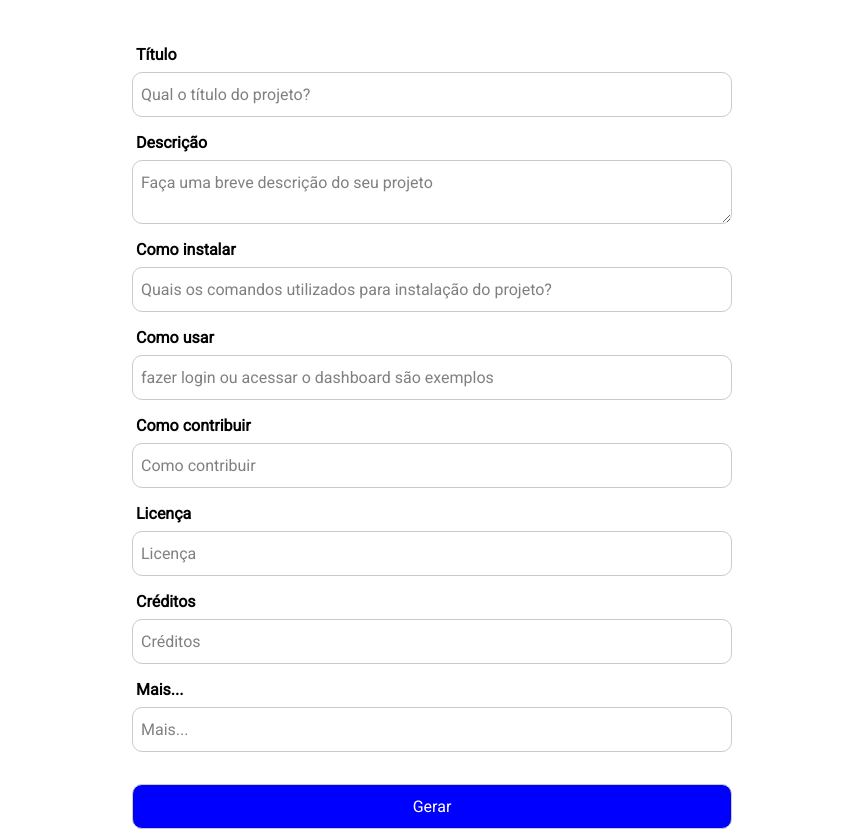
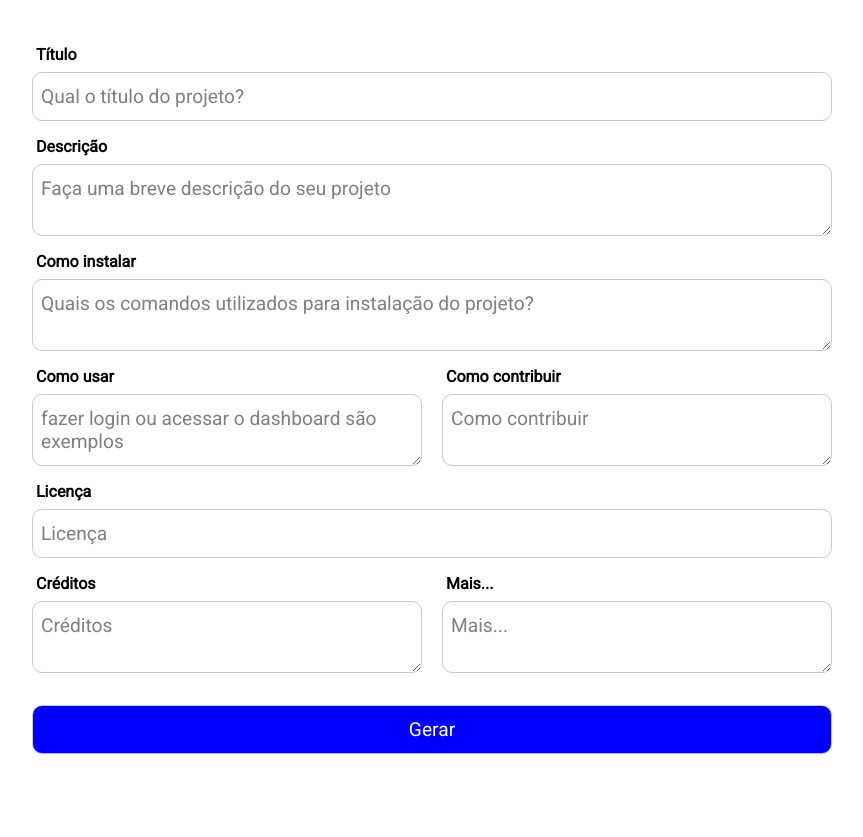
Before and after one commit to danilobserafim/Readme, a plain HTML site: page index.html in a window 1280 px wide. Shown: the part 72-909 px from the top of the page, without its empty margins (208-1071 px from the left). After the commit the page ends 834 px from the top, so only its background shows below. Drawn offline with Linux system fonts and the light colour scheme.

Commit message:
Mudança na UI para melhorar a usabilidade Melhoria na resposta do arquivo

```diff
--- a/index.html
+++ b/index.html
@@ -22,22 +22,42 @@
         <textarea name="descricao" id="descricao" placeholder="Faça uma breve descrição do seu projeto"></textarea>
 
         <label for="instalacao">Como instalar</label>
-        <input name="instalacao" id="instalacao" placeholder="Quais os comandos utilizados para instalação do projeto?"></input>
+        <textarea name="instalacao" id="instalacao" placeholder="Quais os comandos utilizados para instalação do projeto?"></textarea>
 
-        <label for="uso">Como usar</label>
-        <input name="uso" id="uso" placeholder="fazer login ou acessar o dashboard são exemplos"></input>
 
-        <label for="contribuir">Como contribuir</label>
-        <input name="contribuir" id="contribuir" placeholder="Como contribuir"></input>
+        <div class="divMenor">
+            <div class="menor">
+                <label for="uso" >Como usar</label>
+                <textarea name="uso" id="uso" placeholder="fazer login ou acessar o dashboard são exemplos"></textarea>
+
+        </div>
+        <div class="menor">
+
+            <label for="contribuir">Como contribuir</label>
+            <textarea name="contribuir" id="contribuir" placeholder="Como contribuir"></textarea>
+        </div>
+
+        </div>
+
 
         <label for="licenca">Licença</label>
         <input name="licenca" id="licenca" placeholder="Licença"></input>
 
-        <label for="creditos">Créditos</label>
-        <input name="creditos" id="creditos" placeholder="Créditos"></input>
 
-        <label for="mais">Mais...</label>
-        <input name="mais" id="mais" placeholder="Mais..."></input>
+        <div class="divMenor">
+        <div class="menor">
+            <label for="creditos">Créditos</label>
+            <textarea name="creditos" id="creditos" placeholder="Créditos"></textarea>
+
+        </div>
+        <div class="menor">
+            <label for="mais">Mais...</label>
+            <textarea name="mais" id="mais" placeholder="Mais..."></textarea>
+
+        </div>
+        </div>
+
+
 
         <button id="btnGerar">Gerar</button>
     </div>
--- a/script.js
+++ b/script.js
@@ -1,4 +1,8 @@
 const button = document.getElementById("btnGerar")
+
+function separaLinhas(dado) {
+    return dado.replaceAll('\n', '</br>\n')
+}
 
 button.addEventListener("click", ()=>{
     let titulo = document.getElementById("titulo").value
@@ -11,19 +15,25 @@ button.addEventListener("click", ()=>{
     let mais = document.getElementById("mais").value
 
     let file = new File([`<h1>${titulo}</h1>
-    <p>${descricao}</p></br>
+    <p>${separaLinhas(descricao)}</p></br>
+
     <h2>instalação</h2>
-    <p>${instalacao}</p>
+    <p>${separaLinhas(instalacao)}</p>
+
     <h2>Modo de uso</h2>
-    <p>${uso}</p>
+    <p>${separaLinhas(uso)}</p>
+
     <h2>ajude você tambêm</h2>
-    <p>${contribuir}</p>
+    <p>${separaLinhas(contribuir)}</p>
+
     <h2>Licença</h2>
     <p>${licenca}</p>
+
     <h2>Créditos</h2>
-    <p>${creditos}</p>
+    <p>${separaLinhas(creditos)}</p>
+
     <h2>Um pouco mais</h2>
-    <p>${mais}</p>`], 'README.md',{type: "text/plain;charset=utf-8"})
+    <p>${separaLinhas(mais)}</p>`], 'README.md',{type: "text/plain;charset=utf-8"})
     let url = window.URL.createObjectURL(file)
 
 
--- a/style.css
+++ b/style.css
@@ -11,19 +11,28 @@ h1{
 #form{
     display: flex;
     flex-direction: column;
-    max-width: 600px;
+    max-width: 800px;
     margin: 0 auto;
 }
 label{
     margin: 16px 0 8px 4px;
     font-weight: 600;
 }
+.divMenor{
+    display: flex;
+    justify-content: space-between;
+}
+.menor{
+    width: 390px;
+    display: flex;
+    flex-direction: column;
+}
 input, textarea, button{
     padding: 12px 8px;
     border-radius: 10px;
     border: 1px solid rgb(202, 202, 202);
     outline: none;
-    font-size: 1rem;
+    font-size: 1.2rem;
 }
 input:focus, textarea:focus{
     border-color: black;
```
